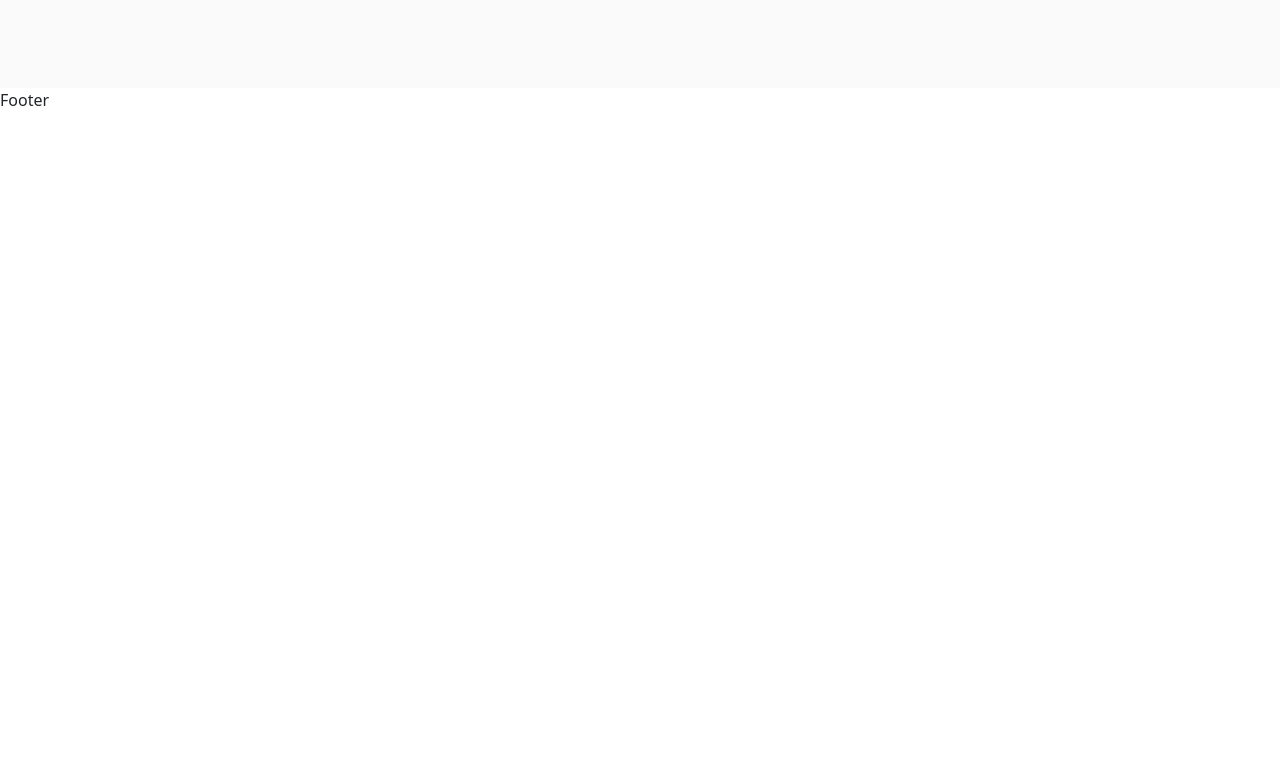
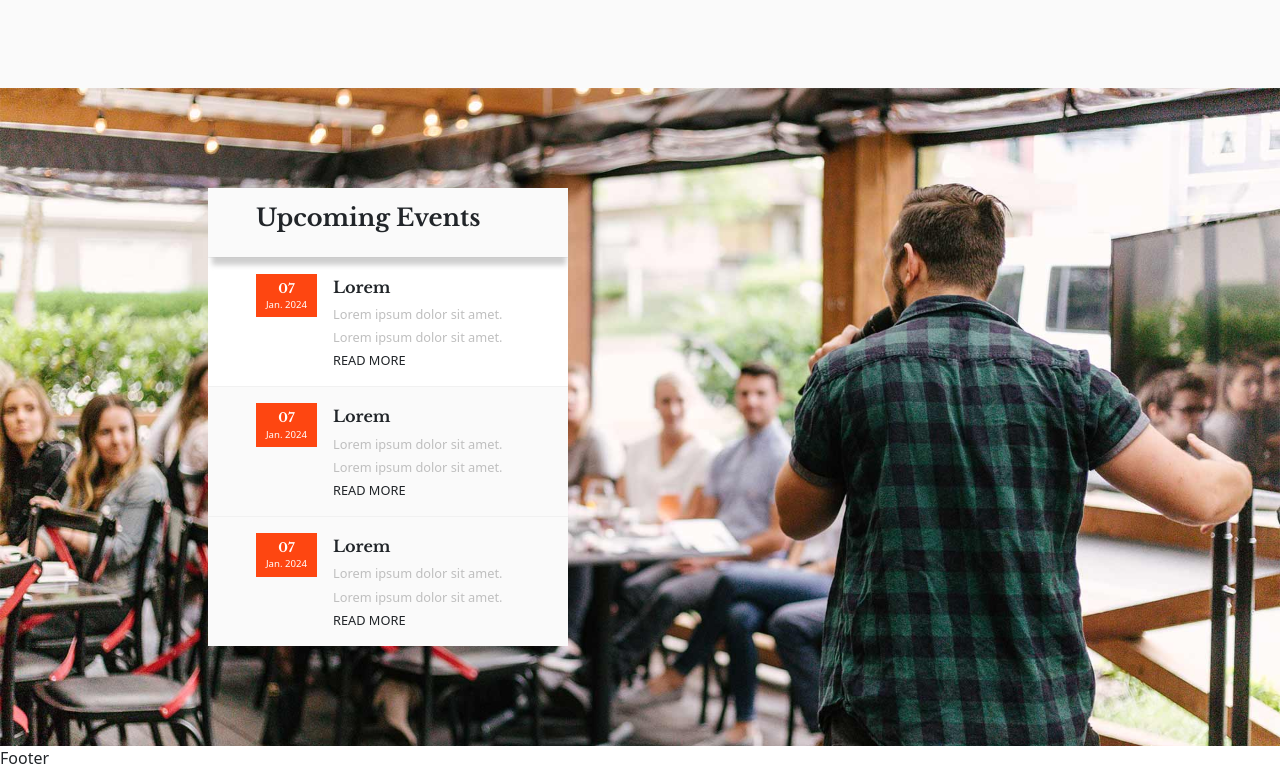
Before and after one commit to SerenaMalusa/proj-html-vuejs, a Vue app: page / in a window 1280 px wide. Shown: the part 1673-2443 px from the top of the page. Before the commit the page ends 1785 px from the top, so only its background shows below. Built offline with nearby package versions, Linux system fonts and the light colour scheme.

Commit message:
feat: add structure for section events

```diff
--- a/src/components/AppMain.vue
+++ b/src/components/AppMain.vue
@@ -103,6 +103,61 @@
                 </div>
             </div>
         </section>
+        <!-- END SECTION FOUNDER -->
+
+        <!-- SECTION EVENTS -->
+        <section id="events">
+            <div class="container-l">
+                <div class="container-s">
+                    <ul class="col-5">
+                        <div class="section-title py-3 px-5">
+                            <h4 class="text-capitalize text-serif">Upcoming events</h4>
+                        </div>
+
+                        <li class="active px-5 py-3 d-flex gap-3 align-items-baseline">
+                            <span class="event-date">
+                                <div class="event-day text-serif">07</div>
+                                <div class="event-month">Jan. 2024</div>
+                            </span>
+
+                            <span class="event-info">
+                                <h6 class="h6 text-serif">Lorem</h6>
+                                <p class="text-info mb-1">Lorem ipsum dolor sit amet.</p>
+                                <p class="text-info mb-1">Lorem ipsum dolor sit amet.</p>
+                                <a href="#">READ MORE</a>
+                            </span>
+                        </li>
+
+                        <li class="px-5 py-3 d-flex gap-3 align-items-baseline">
+                            <span class="event-date">
+                                <div class="event-day text-serif">07</div>
+                                <div class="event-month">Jan. 2024</div>
+                            </span>
+
+                            <span class="event-info">
+                                <h6 class="h6 text-serif">Lorem</h6>
+                                <p class="text-info mb-1">Lorem ipsum dolor sit amet.</p>
+                                <p class="text-info mb-1">Lorem ipsum dolor sit amet.</p>
+                                <a href="#">READ MORE</a>
+                            </span>
+                        </li>
+                        <li class="px-5 py-3 d-flex gap-3 align-items-baseline">
+                            <span class="event-date">
+                                <div class="event-day text-serif">07</div>
+                                <div class="event-month">Jan. 2024</div>
+                            </span>
+
+                            <span class="event-info">
+                                <h6 class="h6 text-serif">Lorem</h6>
+                                <p class="text-info mb-1">Lorem ipsum dolor sit amet.</p>
+                                <p class="text-info mb-1">Lorem ipsum dolor sit amet.</p>
+                                <a href="#">READ MORE</a>
+                            </span>
+                        </li>
+                    </ul>
+                </div>
+            </div>
+        </section>
     </div>
 </template>
 
@@ -166,10 +221,13 @@
 
                 position: absolute;
                 top: 50%;
-                transform: translate(0, 50%);
 
                 &.arrow-right {
                     left: 100%;
+                }
+
+                &.arrow-left {
+                    transform: rotate(180deg);
                 }
 
             }
@@ -235,4 +293,53 @@
         }
     }
 
+    #events {
+        background-image: url(../assets/img/h1-img-09.jpg);
+        background-size: cover;
+        background-repeat: no-repeat;
+
+        .container-s {
+            padding: calc($base-space * 5) 0;
+
+            ul {
+                background-color: $main-bg;
+
+                .section-title {
+                        margin: 0;
+                        box-shadow: 1px 11px 5px -3px rgba(191,191,191,0.75);
+
+                        position: relative;
+                        z-index: 2;
+                    }
+
+                li {
+                    border-top: 1px solid #f1f1f1;
+
+                    &.active {
+                        background-color: $highlight-bg;
+                    }
+
+                    .event-date {
+                        padding: calc($base-space / 4) calc($base-space / 2);
+                        background-color: $secondary-bg;
+                        color: $highlight-bg;
+                        text-align: center;
+                        font-size: 0.8rem;
+
+                        .event-month {
+                            font-size: 0.6rem;
+                        }
+                    }
+
+                    .event-info {
+                        font-size: 0.8rem;
+                    }
+
+                }
+            }
+
+        }
+
+    }
+
 </style>
--- a/src/styles/general.scss
+++ b/src/styles/general.scss
@@ -35,6 +35,12 @@ a {
     color: inherit;
 }
 
+ul {
+    list-style-type: none;
+    margin: 0;
+    padding: 0;
+}
+
 // DEBUG
 .debug {
     border: 1px solid blueviolet;
```
